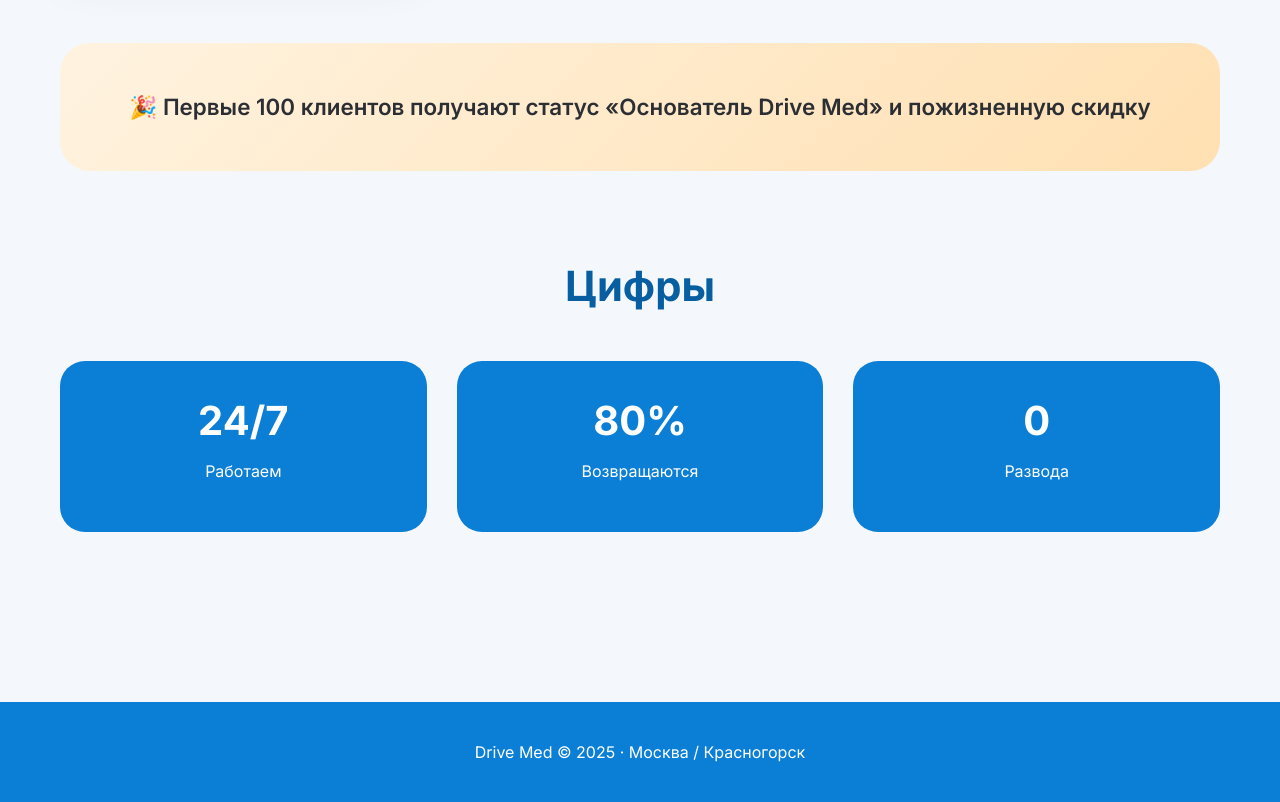
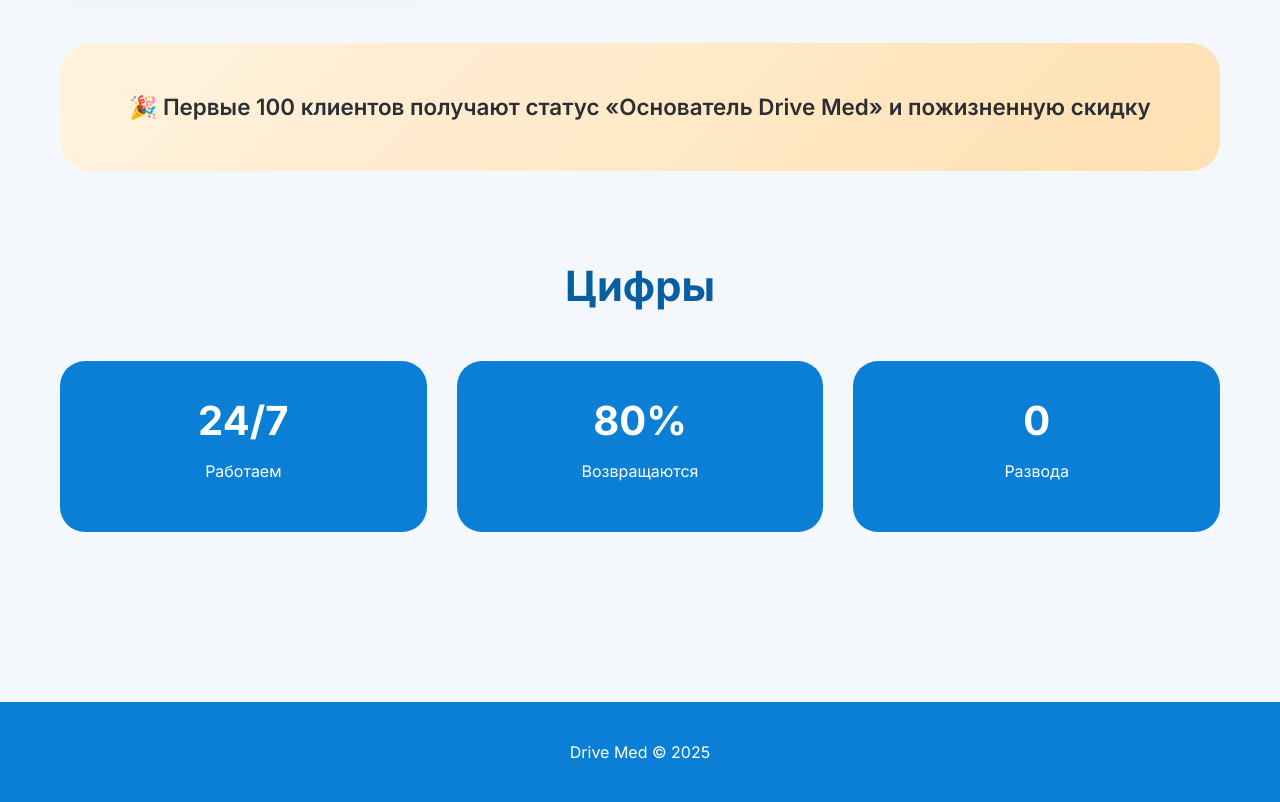
Before and after one commit to OYRS0/servise, a plain HTML site: page index.html in a window 1280 px wide. Shown: the part 2142-2944 px from the top of the page. Drawn offline with Linux system fonts and the light colour scheme.

Commit message:
Update index.html

```diff
--- a/index.html
+++ b/index.html
@@ -315,7 +315,7 @@
 </main>
 
 <footer>
-Drive Med © 2025 · Москва / Красногорск
+Drive Med © 2025
 </footer>
 
 <script>
```
